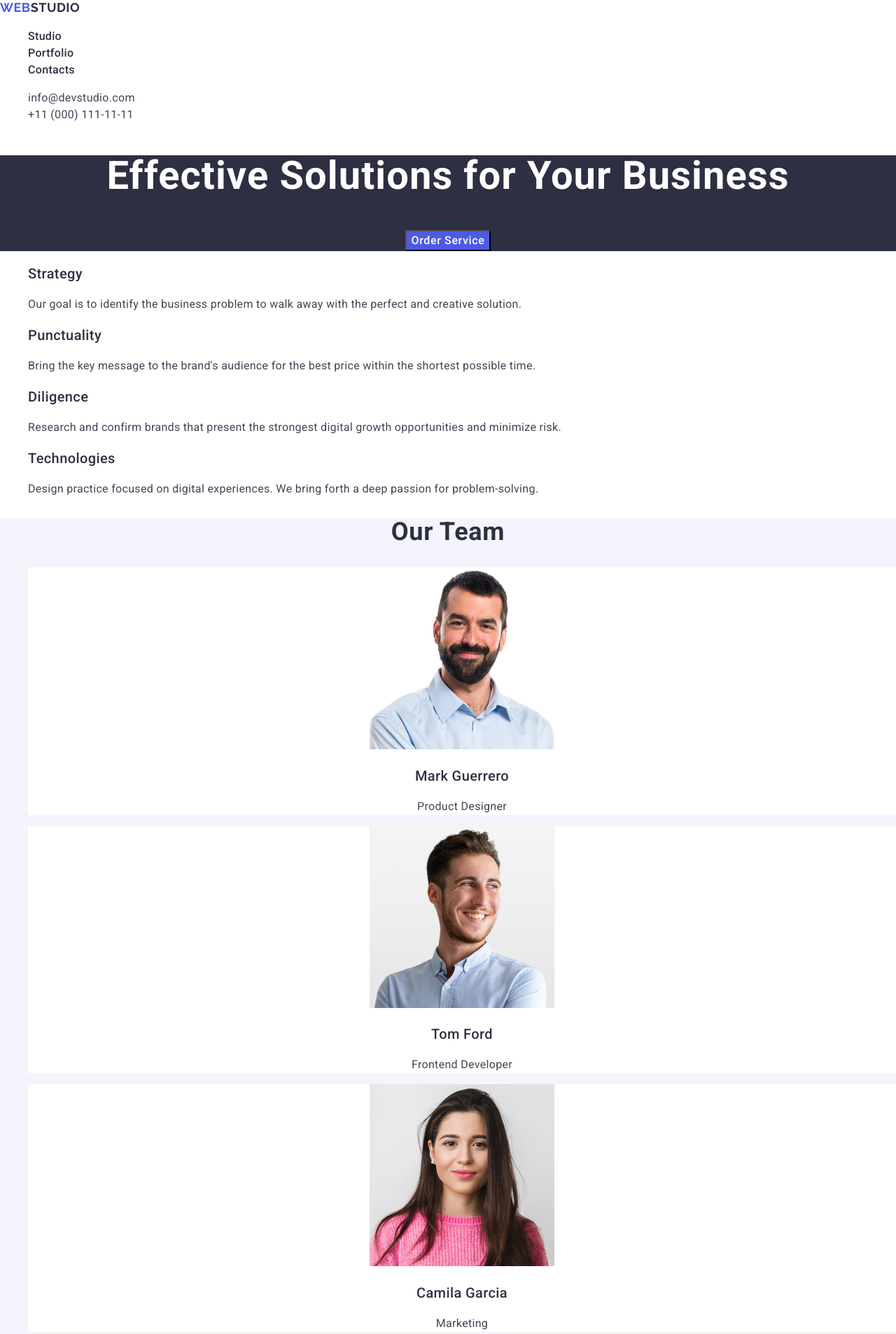
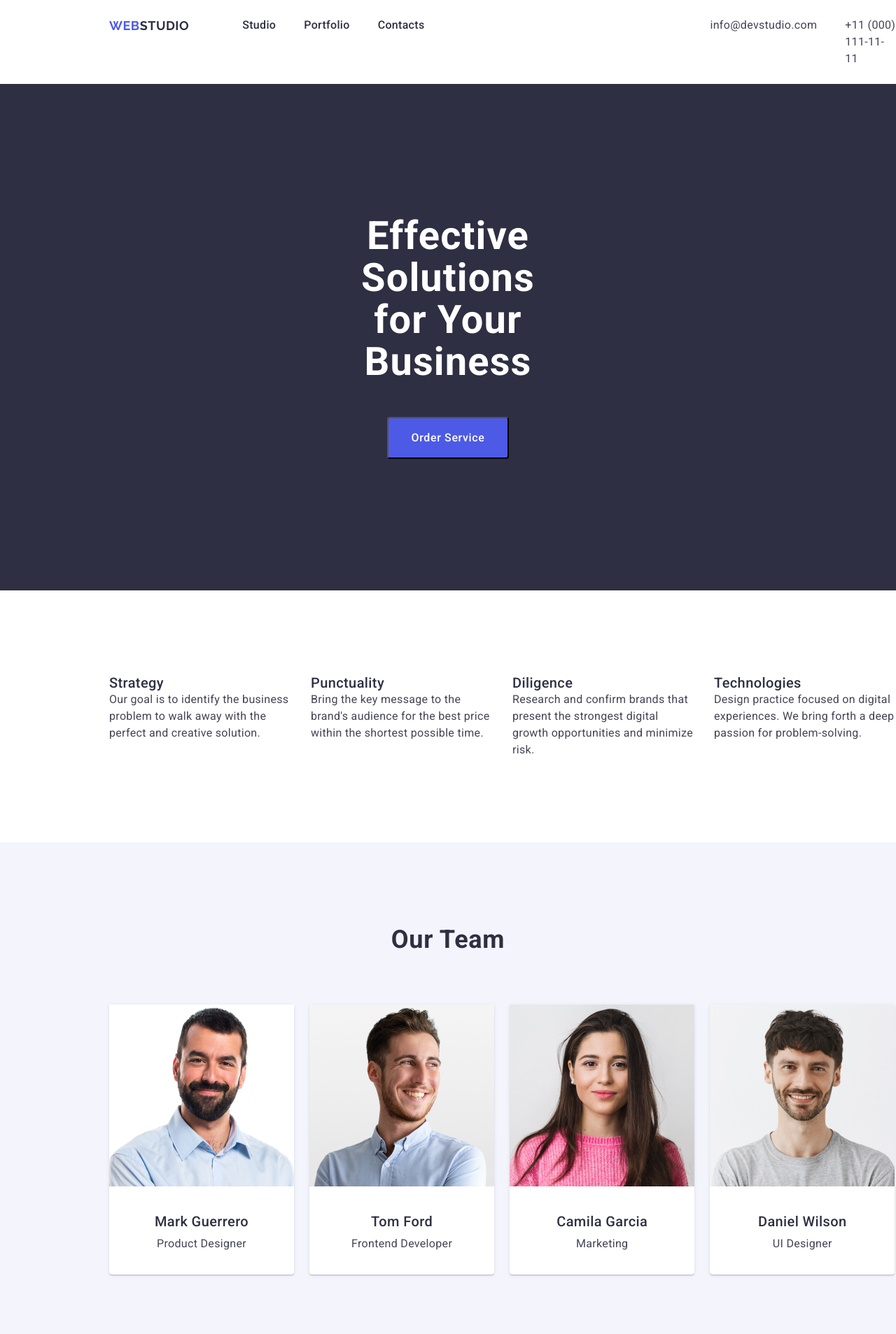
Before and after one commit to YouKnowWhoIs/goit-markup-hw-03, a plain HTML site: page index.html in a window 1280 px wide. Shown: the top 1907 px of the page at 70% size. Drawn offline with nearby package versions, Linux system fonts and the light colour scheme.

Commit message:
add flexbox

```diff
--- a/css/styles.css
+++ b/css/styles.css
@@ -1,3 +1,9 @@
+/* ============ for all - start =========== */
+* {
+  box-sizing: border-box;
+  margin: 0;
+}
+
 body {
   font-family: "Roboto", sans-serif;
   color: #434455;
@@ -7,16 +13,33 @@ body {
   line-height: 1.31; /* font-size / line-height = */
   letter-spacing: 0.32px;
   font-style: normal;
-  margin: 0;
+}
+
+section {
+  padding: 120px 0;
 }
 
 ul {
+  margin-top: 0;
+  margin-bottom: 0;
+  padding-left: 0;
   list-style: none;
 }
 
 a {
   text-decoration: none;
   color: #2e2f42;
+}
+
+p,
+h1,
+h2,
+h3,
+h4,
+h5,
+h6 {
+  margin: 0;
+  padding: 0;
 }
 
 .one-h {
@@ -26,15 +49,9 @@ a {
   font-size: 56px;
   line-height: 1.07;
 }
-.two-h {
-  color: #2e2f42;
-  font-size: 36px;
-  font-weight: 700;
-  line-height: 1.11;
-  letter-spacing: 0.72px;
-  text-transform: capitalize;
-}
+
 .three-h {
+  margin: 0;
   color: #2e2f42;
   font-weight: 500;
   font-size: 20px;
@@ -42,74 +59,22 @@ a {
   letter-spacing: 0.4px;
 }
 
-button {
-  background-color: #4d5ae5;
-  cursor: pointer;
+.container {
+  max-width: 1158px;
+  padding-left: 156px;
+  padding-right: auto;
+  margin: 0 auto;
 }
-button:hover {
-  background-color: #404bbf;
-}
-button:focus {
-  background-color: #404bbf;
-}
-.main-button {
-  font-weight: 500;
-  color: #fff;
-  letter-spacing: 0.64px;
-  line-height: 1.5;
-  font-family: "Roboto", sans-serif;
+/* ============ for all - end =========== */
+
+/*  =========== header-start ============ */
+.header {
+  flex-grow: 0;
 }
 
-.header-nav {
-  font-weight: 500;
-  line-height: 1.5;
-}
-
-.header-menu {
-  color: #2e2f42;
-}
-
-.li-studio-header-menu:hover {
-  color: #404bbf;
-}
-.li-studio-header-menu:focus {
-  color: #404bbf;
-}
-
-.head-address {
-  line-height: 1.5;
-  font-style: normal;
-}
-.list-head-address {
-  color: #434455;
-}
-.list-head-address:hover {
-  color: #404bbf;
-}
-.list-head-address:focus {
-  color: #404bbf;
-}
-
-.main-title {
-  background-color: #2e2f42;
-  text-align: center;
-}
-
-.main-p {
-  line-height: 1.5;
-}
-
-.main-list-team {
-  background-color: #f4f4fd;
-  text-align: center;
-}
-
-.li-main-list {
-  background-color: #ffffff;
-}
-
-.main-list-portfolio {
-  text-align: center;
+.conteiner-header {
+  display: flex;
+  flex-direction: row;
 }
 
 .header-logo,
@@ -125,21 +90,202 @@ button:focus {
 .header-color-logo {
   color: #2e2f42;
 }
+
+.header-logo {
+  padding: 25.5px 0 25.5px 156px;
+  display: flex;
+}
+
+.header-nav {
+  font-weight: 500;
+  line-height: 1.5;
+  display: flex;
+  flex-direction: row;
+}
+
+.header-menu {
+  color: #2e2f42;
+  display: flex;
+  gap: 40px;
+  padding: 24px 76px;
+}
+
+.li-studio-header-menu:hover {
+  color: #404bbf;
+}
+.li-studio-header-menu:focus {
+  color: #404bbf;
+}
+
+.header-address {
+  line-height: 1.5;
+  font-style: normal;
+}
+.list-header-address {
+  color: #434455;
+}
+.list-header-address:hover {
+  color: #404bbf;
+}
+.list-header-address:focus {
+  color: #404bbf;
+}
+
+.header-menu-address {
+  display: flex;
+  gap: 40px;
+  padding: 24px 0 24px 332px;
+}
+
+/* ============ header-end ============ */
+
+/* ============ main-start ============*/
+.main {
+  flex-grow: 1;
+}
+
+/* === section 1 === */
+.main-title {
+  background-color: #2e2f42;
+  text-align: center;
+  padding: 188px;
+  padding-left: 472px;
+  padding-right: 472px;
+}
+
+button {
+  background-color: #4d5ae5;
+  cursor: pointer;
+  margin-top: 48px;
+  border-radius: 4px;
+}
+button:hover {
+  background-color: #404bbf;
+}
+button:focus {
+  background-color: #404bbf;
+}
+.main-button {
+  font-weight: 500;
+  color: #fff;
+  letter-spacing: 0.64px;
+  line-height: 1.5;
+  font-family: "Roboto", sans-serif;
+  padding: 16px 32px;
+}
+/* === section 2 === */
+.main-p {
+  margin: 0;
+  line-height: 1.5;
+  width: 264px;
+}
+
+.ul-main-list {
+  display: flex;
+  flex-direction: row;
+  gap: 24px;
+  padding-left: 156px;
+}
+/* === section 3 === */
+.h-main-list-team {
+  padding-bottom: 72px;
+  margin: 0;
+  color: #2e2f42;
+  font-size: 36px;
+  font-weight: 700;
+  line-height: 1.11;
+  letter-spacing: 0.72px;
+  text-transform: capitalize;
+}
+
+.main-list-team {
+  background-color: #f4f4fd;
+  text-align: center;
+}
+
+.li-main-list-team {
+  background-color: #ffffff;
+  border-radius: 0px 0px 4px 4px;
+  background: var(--WHITE, #fff);
+  box-shadow: 0px 2px 1px 0px rgba(46, 47, 66, 0.08),
+    0px 1px 1px 0px rgba(46, 47, 66, 0.16),
+    0px 1px 6px 0px rgba(46, 47, 66, 0.08);
+}
+
+.main-text-team {
+  display: flex;
+  flex-direction: column;
+  gap: 8px;
+  padding: 32px 0;
+}
+
+.main-list-portfolio {
+  text-align: center;
+}
+
+.ul-main-list-team {
+  display: flex;
+  gap: calc((10% - 24px) / 4);
+  padding-left: 156px;
+}
+/* === section 4 === */
+.h-main-list-portfolio {
+  padding-bottom: 72px;
+  margin: 0;
+  color: #2e2f42;
+  font-size: 36px;
+  font-weight: 700;
+  line-height: 1.11;
+  letter-spacing: 0.72px;
+  text-transform: capitalize;
+}
+
+.ul-main-list-portfolio {
+  display: flex;
+  flex-direction: row;
+  gap: 24px;
+  padding-left: 156px;
+  padding-right: 156px;
+  padding-bottom: 48px;
+}
+
+.li-main-list-portfolio {
+  text-align: left;
+  border: 1px solid #e7e9fc;
+  background: #fff;
+}
+
+.main-text-portfolio {
+  display: flex;
+  flex-direction: column;
+  gap: 8px;
+  margin: 32px 10px;
+}
+/* ============ main-end ============*/
+
+/* ============ footer-start ============ */
+
+.footer {
+  background-color: #2e2f42;
+  flex-shrink: 0;
+}
+
+.footer-conteiner {
+  display: flex;
+  flex-direction: column;
+  padding: 101px 156px;
+  gap: 17.5px;
+}
+
 .footer-color-logo {
   color: #f4f4fd;
 }
-/*   .header-logo:hover,
-.footer-logo:hover,
-.header-color-logo:hover,
-.footer-color-logo:hover {
-  color: #404bbf;
-}   */
 
-.footer {
-  background-color: #2e2f42;
+.footer-p {
+  margin: 0;
+  color: #f4f4fd;
+  line-height: 1.5;
+  width: 264px;
 }
 
-.footer-p {
-  color: #f4f4fd;
-  line-height: 1.5;
-}
+/* ============ footer-end =============*/
--- a/index.html
+++ b/index.html
@@ -3,7 +3,16 @@
   <head>
     <meta charset="utf-8" />
     <meta content="description" name="goit_homework_1" />
-    <!-- normalize -->
+    <!-- normalize 2-->
+
+    <link
+      rel="stylesheet"
+      href="https://cdnjs.cloudflare.com/ajax/libs/modern-normalize/2.0.0/modern-normalize.min.css"
+      integrity="sha512-4xo8blKMVCiXpTaLzQSLSw3KFOVPWhm/TRtuPVc4WG6kUgjH6J03IBuG7JZPkcWMxJ5huwaBpOpnwYElP/m6wg=="
+      crossorigin="anonymous"
+      referrerpolicy="no-referrer"
+    />
+
     <link
       rel="stylesheet"
       href="https://cdnjs.cloudflare.com/ajax/libs/modern-normalize/2.0.0/modern-normalize.css"
@@ -32,6 +41,7 @@
 
   <body>
     <header class="header">
+      <div class="conteiner-header">
         <nav class="header-nav">
           <a href="./index.html" class="header-logo">
             Web<span class="header-color-logo">Studio</span>
@@ -59,38 +69,42 @@
           </ul>
         </nav>
 
-      <address class="head-address">
-        <ul>
+        <address class="header-address">
+          <ul class="header-menu-address">
             <li>
-            <a href="mailto:info@devstudio.com" class="list-head-address"
+              <a href="mailto:info@devstudio.com" class="list-header-address"
                 >info@devstudio.com</a
               >
             </li>
             <li>
-            <a href="tel:+110001111111" class="list-head-address"
+              <a href="tel:+110001111111" class="list-header-address"
                 >+11 (000) 111-11-11</a
               >
             </li>
           </ul>
         </address>
+      </div>
     </header>
 
     <main class="main">
       <!-- 1 section -->
       <section class="main-title">
+        <div class="conteiner">
           <h1 class="one-h">Effective Solutions for Your Business</h1>
           <button type="button" class="main-button">Order Service</button>
+        </div>
       </section>
 
       <!-- 2 section -->
       <section class="main-list">
+        <div class="conteiner">
           <h2 hidden class="two-h">team list</h2>
-        <ul>
+          <ul class="ul-main-list">
             <li class="li-main-list">
               <h3 class="three-h">Strategy</h3>
               <p class="main-p">
-              Our goal is to identify the business problem to walk away with the
-              perfect and creative solution.
+                Our goal is to identify the business problem to walk away with
+                the perfect and creative solution.
               </p>
             </li>
             <li class="li-main-list">
@@ -115,131 +129,161 @@
               </p>
             </li>
           </ul>
+        </div>
       </section>
 
       <!-- 3 section -->
       <section class="main-list-team">
-        <h2 class="two-h">Our Team</h2>
-        <ul>
-          <li class="li-main-list">
+        <div class="conteiner">
+          <h2 class="h-main-list-team">Our Team</h2>
+          <ul class="ul-main-list-team">
+            <li class="li-main-list-team">
               <img
                 src="./images/img1.jpg"
                 alt="Team Card 1"
                 width="264"
                 height="260"
               />
+              <div class="main-text-team">
                 <h3 class="three-h">Mark Guerrero</h3>
                 <p class="main-p">Product Designer</p>
+              </div>
             </li>
-          <li class="li-main-list">
+            <li class="li-main-list-team">
               <img
                 src="./images/img2.jpg"
                 alt="Team Card 2"
                 width="264"
                 height="260"
               />
+              <div class="main-text-team">
                 <h3 class="three-h">Tom Ford</h3>
                 <p class="main-p">Frontend Developer</p>
+              </div>
             </li>
-          <li class="li-main-list">
+            <li class="li-main-list-team">
               <img
                 src="./images/img3.jpg"
                 alt="Team Card 3"
                 width="264"
                 height="260"
               />
+              <div class="main-text-team">
                 <h3 class="three-h">Camila Garcia</h3>
                 <p class="main-p">Marketing</p>
+              </div>
             </li>
-          <li class="li-main-list">
+            <li class="li-main-list-team">
               <img
                 src="./images/img4.jpg"
                 alt="Team Card 4"
                 width="264"
                 height="260"
               />
+              <div class="main-text-team">
                 <h3 class="three-h">Daniel Wilson</h3>
                 <p class="main-p">UI Designer</p>
+              </div>
             </li>
           </ul>
+        </div>
       </section>
 
       <!-- 4 section -->
       <section class="main-list-portfolio">
-        <h2 class="two-h">Our Portfolio</h2>
-        <ul>
-          <li class="li-main-list">
+        <div class="conteiner">
+          <h2 class="h-main-list-portfolio">Our Portfolio</h2>
+          <ul class="ul-main-list-portfolio">
+            <li class="li-main-list-portfolio">
               <img
                 src="./images/ProjectCard1.jpg"
                 alt="Banking App"
                 width="360"
                 height="300"
               />
+              <div class="main-text-portfolio">
                 <h3 class="three-h">Banking App</h3>
                 <p class="main-p">App</p>
+              </div>
             </li>
-          <li class="li-main-list">
+            <li class="li-main-list-portfolio">
               <img
                 src="./images/ProjectCard2.jpg"
                 alt="Cashless Payment"
                 width="360"
                 height="300"
               />
+              <div class="main-text-portfolio">
                 <h3 class="three-h">Cashless Payment</h3>
                 <p class="main-p">Marketing</p>
+              </div>
             </li>
-          <li class="li-main-list">
+            <li class="li-main-list-portfolio">
               <img
                 src="./images/ProjectCard3.jpg"
                 alt="Meditation App"
                 width="360"
                 height="300"
               />
+              <div class="main-text-portfolio">
                 <h3 class="three-h">Meditation App</h3>
                 <p class="main-p">App</p>
+              </div>
             </li>
-          <li class="li-main-list">
+          </ul>
+
+          <ul class="ul-main-list-portfolio">
+            <li class="li-main-list-portfolio">
               <img
                 src="./images/ProjectCard4.jpg"
                 alt="Taxi Service"
                 width="360"
                 height="300"
               />
+              <div class="main-text-portfolio">
                 <h3 class="three-h">Taxi Service</h3>
                 <p class="main-p">Marketing</p>
+              </div>
             </li>
-          <li class="li-main-list">
+            <li class="li-main-list-portfolio">
               <img
                 src="./images/ProjectCard5.jpg"
                 alt="Screen Illustrations"
                 width="360"
                 height="300"
               />
+              <div class="main-text-portfolio">
                 <h3 class="three-h">Screen Illustrations</h3>
                 <p class="main-p">Design</p>
+              </div>
             </li>
-          <li class="li-main-list">
+            <li class="li-main-list-portfolio">
               <img
                 src="./images/ProjectCard6.jpg"
                 alt="Online Courses"
                 width="360"
                 height="300"
               />
+              <div class="main-text-portfolio">
                 <h3 class="three-h">Online Courses</h3>
                 <p class="main-p">Marketing</p>
+              </div>
             </li>
           </ul>
+        </div>
       </section>
     </main>
 
     <footer class="footer">
+      <div class="conteiner footer-conteiner">
         <a href="./index.html" class="footer-logo">
           Web<span class="footer-color-logo">Studio</span>
         </a>
         <p class="footer-p">
-        Increase the flow of customers and sales for your business with digital
-        marketing & growth solutions.
+          Increase the flow of customers and sales for your business with
+          digital marketing & growth solutions.
         </p>
+      </div>
     </footer>
   </body>
 </html>
```
Lines whose indentation alone changed are shown as unchanged.
